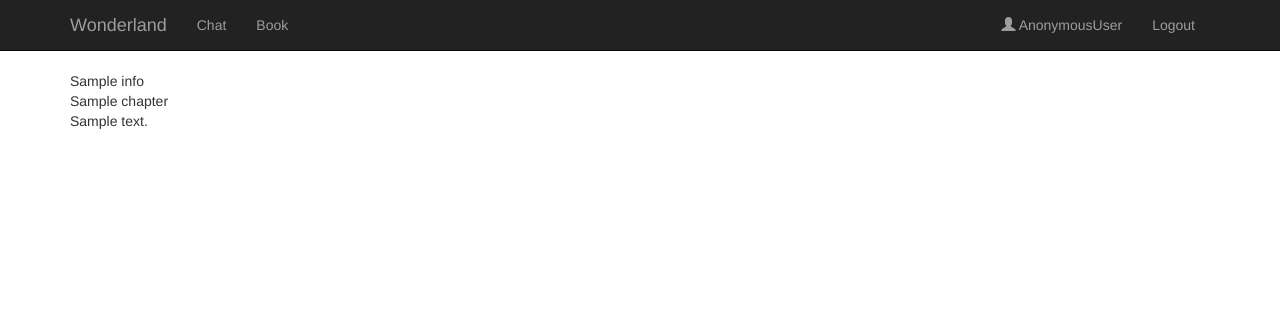
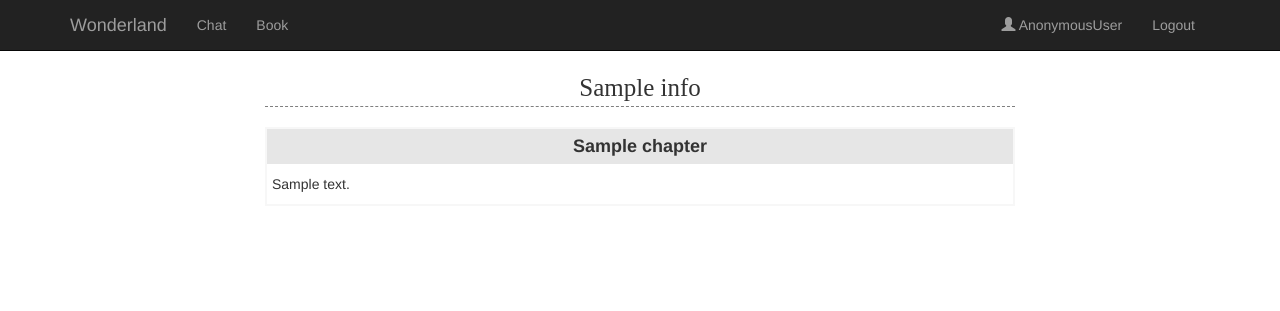
Before and after one commit to z502185331/Wonderland, a Django app: template novelCrawl/templates/page/bookContent.html in a window 1280 px wide. Shown: the top 311 px of the page. Run offline with Django 3.2, Linux system fonts and the light colour scheme; the template is opened without the code that fills it: most values are stand-ins (such as "Sample title", 1, 10 or a date in 2020); some libraries are stand-ins or nearby versions.

Commit message:
Design and implement the content page

```diff
--- a/novelCrawl/crawlers/QuanbenCrawler.py
+++ b/novelCrawl/crawlers/QuanbenCrawler.py
@@ -121,7 +121,7 @@ class QuanbenCrawler:
 
         info['title'] = self.locateData(tree, '//div[@class="row"]/span/text()', 0)
         info['chapter'] = self.locateData(tree, '//div[@class="content"]/h1[@class="title1"]/text()', 0)
-        info['content'] = '</p><p>'.join(tree.xpath('//div[@id="content"]/p/text()'))
+        info['content'] = '<p>' + '</p><p>'.join(tree.xpath('//div[@id="content"]/p/text()'))
         return info
 
 
--- a/novelCrawl/static/css/book-content.css
+++ b/novelCrawl/static/css/book-content.css
@@ -0,0 +1,33 @@
+.title-containter {
+	text-align: center;
+	border-bottom: dashed 1px #7f7f7f;
+
+}
+
+.title-containter .title {
+	font-size: 25px;
+	font-family: KaiTi;
+}
+
+.content-containter {
+	border: solid 2px #f7f7f7;
+	margin-top: 20px;
+}
+
+.content-containter .chapter {
+	padding: 5px 0 5px 0;
+	background-color: #e6e6e6;
+	text-align: center;
+}
+
+.content-containter .chapter font {
+	font-size: 18px;
+}
+
+.content-containter .content {
+	padding: 10px 5px 10px 5px;
+}
+
+.content-containter .content p {
+	text-indent: 30px;
+}
--- a/novelCrawl/templates/page/bookContent.html
+++ b/novelCrawl/templates/page/bookContent.html
@@ -9,13 +9,29 @@
 
 {% block content %}
 <div class="row">
-	<div class="col-md-8 col-md-offset-2"></div>
+	<div class="col-md-8 col-md-offset-2">
+		<div class="title-containter">
+			<font class="title">{{info.title}}</font>
+		</div>
+	</div>
 </div>
-{{info.title}}<br>
-{{info.chapter}}<br>
-{% autoescape off %}
-{{info.content}}
-{% endautoescape %}
+
+<div class="row">
+	<div class="col-md-8 col-md-offset-2">
+		<div class="content-containter">
+			<div class="chapter">
+				<b><font>{{info.chapter}}</font></b>
+			</div>
+			<div class="content">
+				{% autoescape off %}
+					{{info.content}}
+				{% endautoescape %}
+			</div>
+		</div>
+	</div>
+</div>
+
+
 {% endblock %}
 
 {% block js %}
--- a/novelCrawl/templates/page/chapters.html
+++ b/novelCrawl/templates/page/chapters.html
@@ -14,7 +14,7 @@
 <div class="row">
 	<div class="col-md-8 col-md-offset-2">
 		<div id="title-container">
-			<font id="title" class="text-center"></font>
+			<font id="title"></font>
 			<i id="author"></i>
 		</div>
 	</div>
```
Also changed, not shown: 2 other files.
